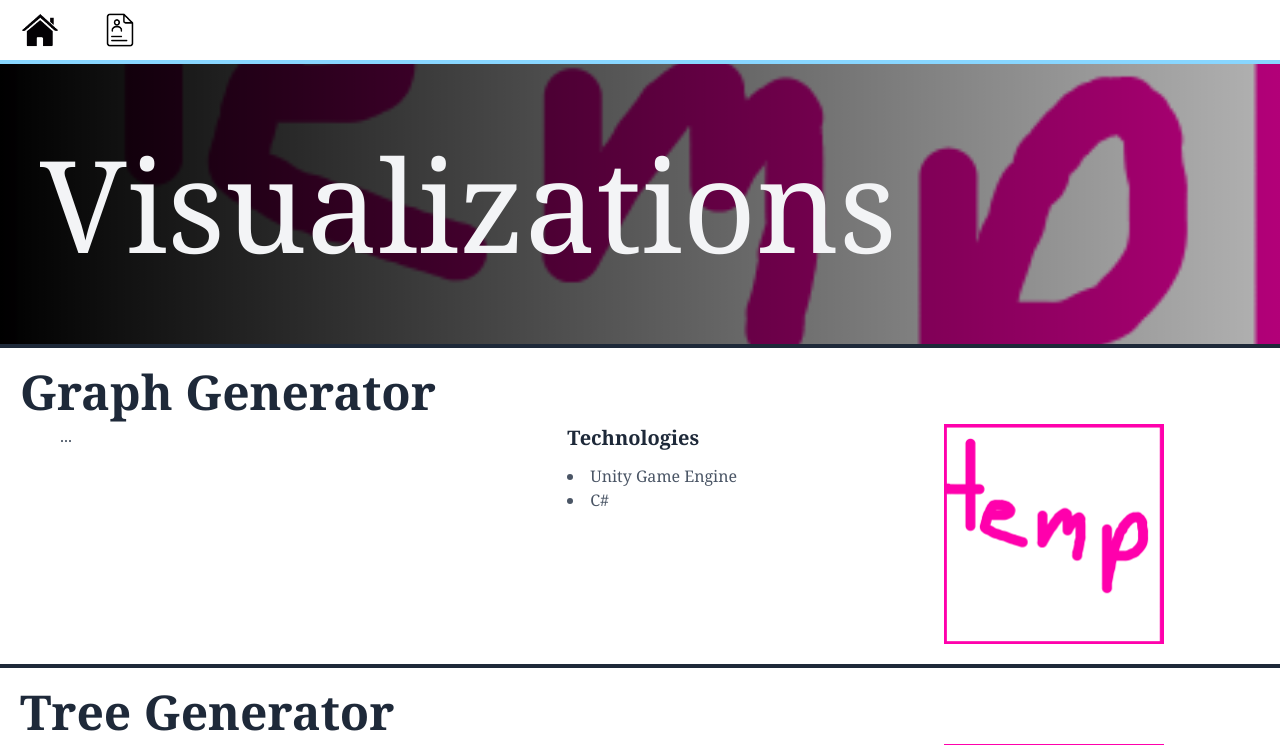
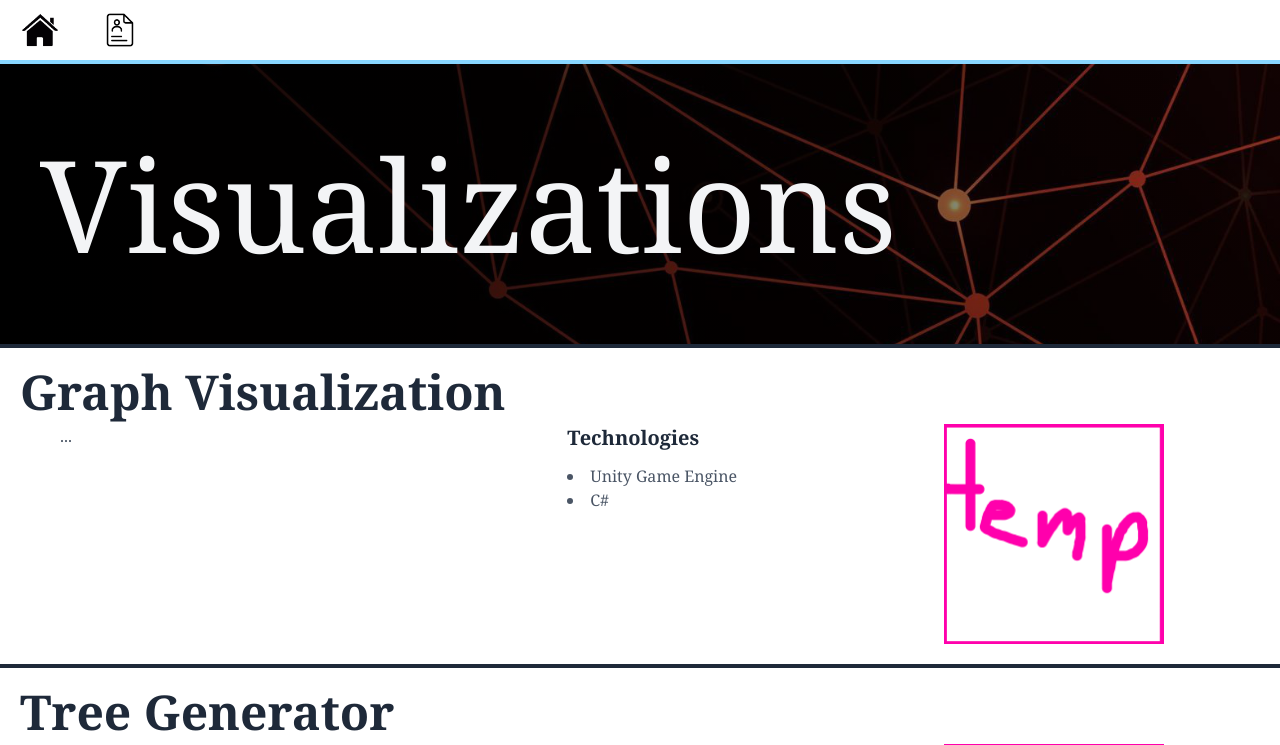
Before and after one commit to abobich675/bobich.us, a Next.js app: page /Visualizations in a window 1280 px wide. Shown: the top 745 px of the page. Built offline with nearby package versions, Linux system fonts and the light colour scheme.

Commit message:
Banners for web dev and visualizations

```diff
--- a/app/Visualizations/page.tsx
+++ b/app/Visualizations/page.tsx
@@ -3,14 +3,14 @@ import Entry from '@/components/Entry'
 export default function Page() {
   return(
   <>
-    <div className="relative h-70 bg-[url('/temp.png')] bg-cover bg-center text-gray-100 text-9xl flex items-center">
+    <div className="relative h-70 bg-[url('/visualizations.png')] bg-cover bg-center text-gray-100 text-9xl flex items-center">
       <div className="absolute inset-0 bg-gradient-to-r from-black to-black/30 z-10" />
       <div className="relative z-20 pl-10">
         Visualizations
       </div>
     </div>
 
-    <Entry name="Graph Generator"
+    <Entry name="Graph Visualization"
     link="/Visualizations/Graph-Generator"
     image="/temp.png"
     technologies={["Unity Game Engine", "C#"]}>
--- a/app/Web-Development/page.tsx
+++ b/app/Web-Development/page.tsx
@@ -3,8 +3,8 @@ import Entry from '@/components/Entry'
 export default function Page() {
   return(
   <>
-    <div className="relative h-70 bg-[url('/temp.png')] bg-cover bg-center text-gray-100 text-9xl flex items-center">
-      <div className="absolute inset-0 bg-gradient-to-r from-black to-black/30 z-10" />
+    <div className="relative h-70 bg-[url('/web-dev.png')] bg-cover bg-center text-gray-100 text-9xl flex items-center">
+      <div className="absolute inset-0 bg-gradient-to-r from-black to-black/50 z-10" />
       <div className="relative z-20 pl-10">
         Web Development
       </div>
```
Also changed, not shown: public/visualizations.png (added), public/web-dev.png (added).
